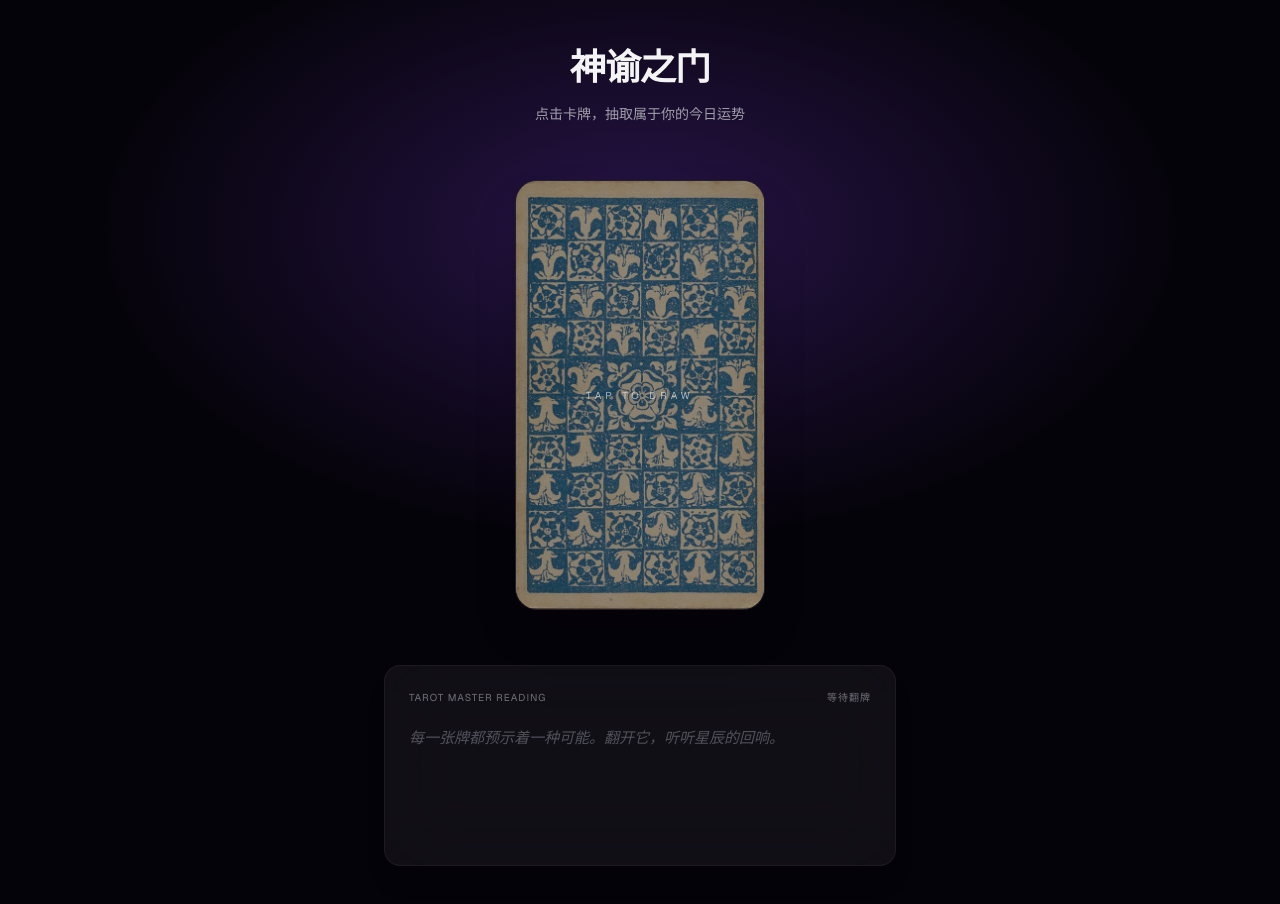
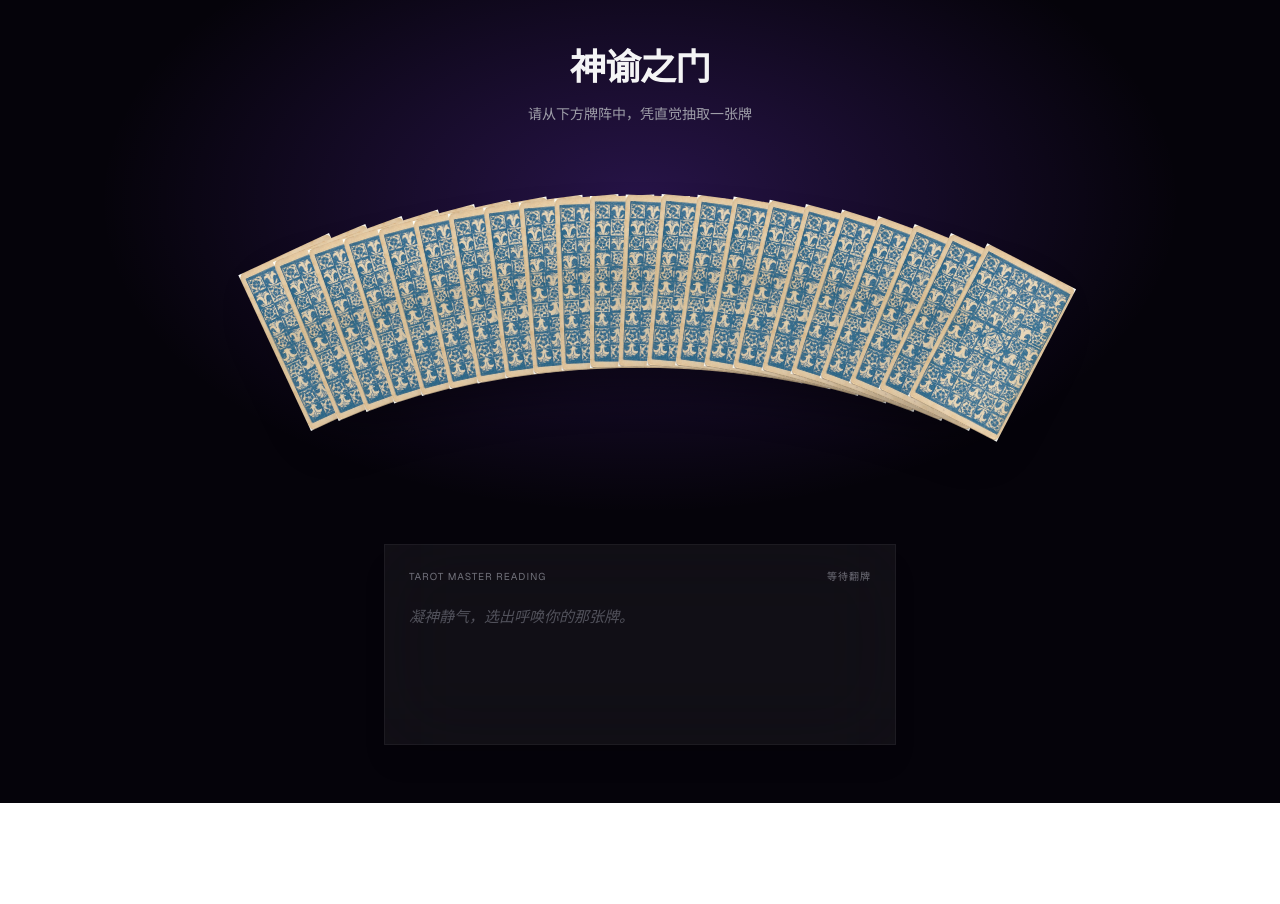
Before and after one commit to Richelieu03/tarot-app, a Next.js app: page / in a window 1280 px wide. Shown: the top 904 px of the page. After the commit the page ends 803 px from the top, so only its background shows below. Built offline with nearby package versions, Linux system fonts and the light colour scheme.

Commit message:
Add a gacha screen

```diff
--- a/src/app/layout.tsx
+++ b/src/app/layout.tsx
@@ -13,8 +13,8 @@ const geistMono = Geist_Mono({
 });
 
 export const metadata: Metadata = {
-  title: "Create Next App",
-  description: "Generated by create next app",
+  title: "Ashley‘s Tarot",
+  description: "Generated by Ashley",
 };
 
 export default function RootLayout({
--- a/src/app/page.tsx
+++ b/src/app/page.tsx
@@ -1,6 +1,6 @@
 "use client";
 
-import { motion } from "framer-motion";
+import { motion, AnimatePresence } from "framer-motion";
 import { useCompletion } from "@ai-sdk/react";
 import { useEffect, useState } from "react";
 
@@ -15,17 +15,20 @@ const TAROT_DECK = [
 ];
 
 export default function Home() {
+  const [appLoaded, setAppLoaded] = useState(false);
+  const [isSelecting, setIsSelecting] = useState(true);
+  const [clickedIndex, setClickedIndex] = useState<number | null>(null);
+
   const [flipped, setFlipped] = useState(false);
   const [currentCard, setCurrentCard] = useState("愚者");
   const [isReversed, setIsReversed] = useState(false);
+
   const { completion, complete, error, isLoading, setCompletion } = useCompletion({
     api: "/api/tarot",
     streamProtocol: "text",
     onFinish: (_prompt, result) => {
       if (result.length > 10 && !result.includes("Error") && !result.includes("limit")) {
-        const today = new Date().toLocaleDateString();
         localStorage.setItem("tarot_last_ai_reading", result);
-        localStorage.setItem("tarot_last_draw_date", today);
       }
     }
   });
@@ -38,125 +41,117 @@ export default function Home() {
       const savedCard = localStorage.getItem("tarot_last_drawn_card") || "命运之轮";
       const savedReversed = localStorage.getItem("tarot_last_card_reversed") === "true";
       setIsReversed(savedReversed);
-      const savedReading = localStorage.getItem("tarot_last_ai_reading");
-
       setCurrentCard(savedCard);
       setFlipped(true);
+      setIsSelecting(false);
 
+      const savedReading = localStorage.getItem("tarot_last_ai_reading");
       if (savedReading) {
         setCompletion(`【今日神谕回溯】\n\n${savedReading}\n\n(命运的指引每日只需一次，以上为你的今日专属解读，请明日再来探寻未知的轨迹。)`);
       } else {
-        setCompletion(`【星象结界】\n命运的指引每日只需一次。你今日已经翻开了【${savedCard}】(${savedReversed ? '逆位' : '正位'})。\n过度窥探星辰会扰乱磁场，请明日再来吧。`);
+        setCompletion(`🔮 灵力场波动：先前的通灵未能完整传达。请点击下方按钮重新尝试连接。`);
       }
     }
+    setAppLoaded(true);
   }, [setCompletion]);
 
-  const handleCardFlip = () => {
-    if (flipped) return;
+  // 🎲 玩家在牌阵中选中了一张牌
+  const handleSelectFromFan = (index: number) => {
+    if (!isSelecting) return;
+
+    setClickedIndex(index);
+    setIsSelecting(false);
 
     const today = new Date().toLocaleDateString();
-    const lastDrawDate = localStorage.getItem("tarot_last_draw_date");
-
-    if (lastDrawDate === today) return;
-
     const randomIndex = Math.floor(Math.random() * TAROT_DECK.length);
     const pickedCard = TAROT_DECK[randomIndex];
-
     const isRev = Math.random() > 0.5;
 
     setCurrentCard(pickedCard);
     setIsReversed(isRev);
 
+    localStorage.setItem("tarot_last_draw_date", today);
     localStorage.setItem("tarot_last_drawn_card", pickedCard);
     localStorage.setItem("tarot_last_card_reversed", isRev.toString());
     localStorage.removeItem("tarot_last_ai_reading");
 
     setCompletion("");
+  };
+
+  // 🌟 手动点击阵眼大牌，揭晓命运
+  const handleMainCardClick = () => {
+    if (flipped || isSelecting) return;
     setFlipped(true);
+    complete("请解牌", { body: { cardName: currentCard, isReversed: isReversed } });
+  };
 
-    complete("请解牌", { body: { cardName: pickedCard, isReversed: isRev } });
+  const retryReading = () => {
+    setCompletion("");
+    complete("请解牌", { body: { cardName: currentCard, isReversed: isReversed } });
   };
 
   return (
     <div className="relative flex min-h-screen items-center justify-center overflow-hidden bg-[#05030a] font-sans text-zinc-50">
       <div className="pointer-events-none absolute inset-0 bg-[radial-gradient(900px_520px_at_50%_25%,rgba(140,70,255,0.25),transparent_60%)]" />
 
-      <main className="relative flex w-full max-w-3xl flex-col items-center px-6 py-12 text-center">
+      <main className="relative flex w-full max-w-3xl flex-col items-center px-6 py-12 text-center z-10">
         <h1 className="text-2xl font-semibold tracking-tight text-zinc-100 sm:text-4xl">
           神谕之门
         </h1>
         <p className="mt-4 text-sm text-zinc-400">
-          点击卡牌，抽取属于你的今日运势
+          {isSelecting ? "请从下方牌阵中，凭直觉抽取一张牌" : "命运的齿轮已经转动"}
         </p>
 
-        <div className="mt-14" style={{ perspective: 1200 }}>
-          <motion.button
-            onClick={handleCardFlip}
-            className={`group relative h-[430px] w-[250px] outline-none ${flipped ? "cursor-default" : "cursor-pointer"}`}
-            whileHover={flipped ? {} : { scale: 1.02 }}
-            whileTap={flipped ? {} : { scale: 0.98 }}
-          >
+        {/* 🌟 阵眼：屏幕正中央的卡牌位（大牌区） */}
+        <div className="-translate-y-[20px] h-[430px] w-[250px]" style={{ perspective: 1200 }}>
+          <AnimatePresence>
+            {/* 大牌只有在未选牌时才出现 */}
+            {!isSelecting && appLoaded && (
               <motion.div
-              className="relative h-full w-full rounded-[22px]"
+                // 认亲：继承被点击小牌的 ID，实现无缝飞跃！
+                layoutId={clickedIndex !== null ? `fan-card-${clickedIndex}` : "tarot-main-card"}
+                onClick={handleMainCardClick}
+                className={`relative h-full w-full rounded-none ${!flipped && !isSelecting ? "cursor-pointer hover:shadow-[0_0_30px_rgba(167,139,250,0.3)] transition-shadow" : ""}`}
                 animate={{ rotateY: flipped ? 180 : 0 }}
-              transition={{ type: "spring", stiffness: 200, damping: 25 }}
+                transition={{ layout: { type: "spring", stiffness: 200, damping: 25 }, duration: 0.8 }}
                 style={{ transformStyle: "preserve-3d" }}
               >
-              {/* 牌背（未翻开时） */}
+                {/* 大牌牌背 */}
                 <div
-                className="absolute inset-0 flex items-center justify-center rounded-[22px] border border-white/10 bg-[#0a0612] shadow-2xl overflow-hidden" // 💡 增加了 overflow-hidden 确保图片边缘圆润
+                  className="absolute inset-0 flex items-center justify-center rounded-none border border-white/10 bg-[#0a0612] shadow-2xl overflow-hidden"
                   style={{ backfaceVisibility: "hidden" }}
                 >
-                  {/* 这里使用你下载好的牌背图片 */}
-                  <img
-                      src="/tarot/维特牌背.jpg" // 💡 注意这里，如果你存的是 png，请改成 .png
-                      alt="塔罗牌背"
-                      className="absolute inset-0 w-full h-full object-cover"
-                  />
-
-                  {/* 🌟 为了保持神秘感，我在图片上面加了一个淡淡的黑色遮罩，并保留了那个提示文字 */}
-                  <div className="absolute inset-0 flex flex-col items-center justify-center bg-black/40">
-                      <span className="text-[10px] tracking-[0.4em] text-white/60 drop-shadow-lg">TAP TO DRAW</span>
-                  </div>
+                    <img src="/tarot/维特牌背.jpg" alt="塔罗牌背" className="absolute inset-0 w-full h-full object-cover" />
+                    <div className="absolute inset-0 bg-black/30" />
                 </div>
 
-              {/* 🌟 牌面（翻开后显示真实图片） */}
+                {/* 大牌牌面 */}
                 <div
-                className="absolute inset-0 flex flex-col items-center justify-center rounded-[22px] border border-white/20 shadow-2xl overflow-hidden bg-black"
+                  className="absolute inset-0 flex flex-col items-center justify-center rounded-none border border-white/20 shadow-2xl overflow-hidden bg-black"
                   style={{ transform: "rotateY(180deg)", backfaceVisibility: "hidden" }}
                 >
-                {/* 🌟 核心：图片展示与正逆位翻转特效 */}
                   <img
                     src={`/tarot/${currentCard}.jpg`}
                     alt={currentCard}
-                  className={`absolute inset-0 w-full h-full object-cover opacity-90  ${isReversed ? 'rotate-180' : ''}`}
-                  onError={(e) => {
-                    e.currentTarget.src = "https://images.unsplash.com/photo-1620052579624-b153545faed8?q=80&w=400&auto=format&fit=crop";
-                  }}
+                    className={`absolute inset-0 w-full h-full object-cover opacity-90 ${isReversed ? 'rotate-180' : ''}`}
+                    onError={(e) => { e.currentTarget.src = "https://images.unsplash.com/photo-1620052579624-b153545faed8?q=80&w=400&auto=format&fit=crop"; }}
                   />
-
-                {/* 🌟 底部渐变遮罩，确保文字清晰可见 */}
                   <div className="absolute inset-0 bg-gradient-to-t from-black/90 via-black/30 to-transparent" />
-
-                {/* 🌟 浮在图片上方的文字信息 */}
                   <div className="relative z-10 w-full px-6 mt-auto pb-8 text-center">
-                  <div className="text-[10px] tracking-[0.3em] text-violet-400 drop-shadow-md">
-                    TAROT ORACLE
-                  </div>
+                    <div className="text-[10px] tracking-[0.3em] text-violet-400 drop-shadow-md">TAROT ORACLE</div>
                     <div className="mt-2 text-2xl font-bold text-white drop-shadow-xl">
-                    {currentCard}
-                    <span className="text-lg text-zinc-300 ml-1 font-normal">
-                      {isReversed ? "(逆位)" : "(正位)"}
-                    </span>
+                      {currentCard} <span className="text-lg text-zinc-300 ml-1 font-normal">{isReversed ? "(逆位)" : "(正位)"}</span>
                     </div>
                   </div>
                 </div>
               </motion.div>
-          </motion.button>
+            )}
+          </AnimatePresence>
         </div>
 
-        <div className="mt-12 w-full max-w-lg">
-          <div className="rounded-2xl border border-white/5 bg-white/5 p-6 backdrop-blur-2xl shadow-xl">
+        {/* 底部解牌区 */}
+        <div className="-translate-y-[10px] w-full max-w-lg z-20 relative">
+          <div className="rounded-none border border-white/5 bg-white/5 p-6 backdrop-blur-2xl shadow-xl transition-opacity duration-700">
              <div className="flex items-center justify-between text-[10px] tracking-widest text-zinc-500 mb-4">
                 <span>TAROT MASTER READING</span>
                 <span className={isLoading ? "animate-pulse text-violet-400" : ""}>
@@ -165,22 +160,67 @@ export default function Home() {
              </div>
 
              <div className="min-h-[120px] text-left text-[15px] leading-8 text-zinc-200 font-serif italic whitespace-pre-wrap">
-               {error ? (
-                 <div className="text-red-400/80 text-sm">
-                   <p>🔮 灵力场波动 (503/400): 算命师现在太忙了，两分钟后再来吧？</p>
-                   <p className="mt-2 text-[12px] opacity-60">提示：请刷新页面，再次点击卡牌尝试挤入星象频道。</p>
+               {error || (completion.includes("灵力场波动") && !isLoading) ? (
+                 <div className="text-red-400/80 text-sm flex flex-col items-start">
+                   <p>🔮 灵力场波动: 算命师现在太忙了...</p>
+                   <button onClick={retryReading} className="mt-4 px-5 py-2 border border-violet-500/50 text-violet-400 hover:bg-violet-500/20 transition-colors text-xs tracking-wider">
+                     重新呼唤算命师
+                   </button>
                  </div>
                ) : completion ? (
                  completion
                ) : (
                  <span className="text-zinc-600">
-                    {flipped ? "大师正在整理思绪..." : "每一张牌都预示着一种可能。翻开它，听听星辰的回响。"}
+                    {flipped ? "大师正在整理思绪..." : isSelecting ? "凝神静气，选出呼唤你的那张牌。" : "牌已落定。请深呼吸，点击卡牌揭晓神谕..."}
                  </span>
                )}
              </div>
           </div>
         </div>
       </main>
+
+      {/* 🌟 22 张大阿尔卡纳 居中魔法召唤阵（小牌区） */}
+      <div className="absolute inset-0 flex justify-center items-center z-50 pointer-events-none">
+      <div className="relative w-full h-full flex items-center justify-center -translate-y-[120px]">
+          <AnimatePresence>
+            {isSelecting && appLoaded && Array.from({ length: 22 }).map((_, i) => {
+               // 🌟 抛物线完美纯数学算法，告别 originY 导致的上天 Bug！
+               const offset = i - 10;
+               const cardX = offset * 32;
+               const cardY = Math.pow(Math.abs(offset), 2) * 0.5;
+               const cardRotate = offset * 2.5;
+
+               return (
+                 <motion.div
+                   key={`fan-card-${i}`}
+                   layoutId={`fan-card-${i}`}
+                   className="absolute w-[80px] h-[138px] sm:w-[100px] sm:h-[172px] shadow-2xl cursor-pointer pointer-events-auto"
+
+                   // 入场动画
+                   initial={{ opacity: 0, x: cardX, y: cardY + 100, rotate: cardRotate }}
+                   animate={{ opacity: 1, x: cardX, y: cardY, rotate: cardRotate, transition: { duration: 0.5, delay: i * 0.02 } }}
+
+                   // 退场动画：没被选中的 21 张牌完美坠落
+                   exit={{ opacity: 0, y: cardY + 150, transition: { duration: 0.4 } }}
+
+                   // 悬浮特效：绝对防抖，不跳牌
+                   whileHover={{
+                     y: cardY - 30,
+                     scale: 1.12,
+                     zIndex: 100,
+                     boxShadow: "0px 10px 40px 5px rgba(167, 139, 250, 0.4)",
+                     transition: { duration: 0.5, ease: [0.22, 1, 0.36, 1] }
+                   }}
+
+                   onClick={() => handleSelectFromFan(i)}
+                 >
+                   <img src="/tarot/维特牌背.jpg" className="w-full h-full object-cover rounded-none" alt="tarot back" />
+                 </motion.div>
+               )
+            })}
+          </AnimatePresence>
+        </div>
+      </div>
     </div>
   );
 }
```
Lines whose indentation alone changed are shown as unchanged.
